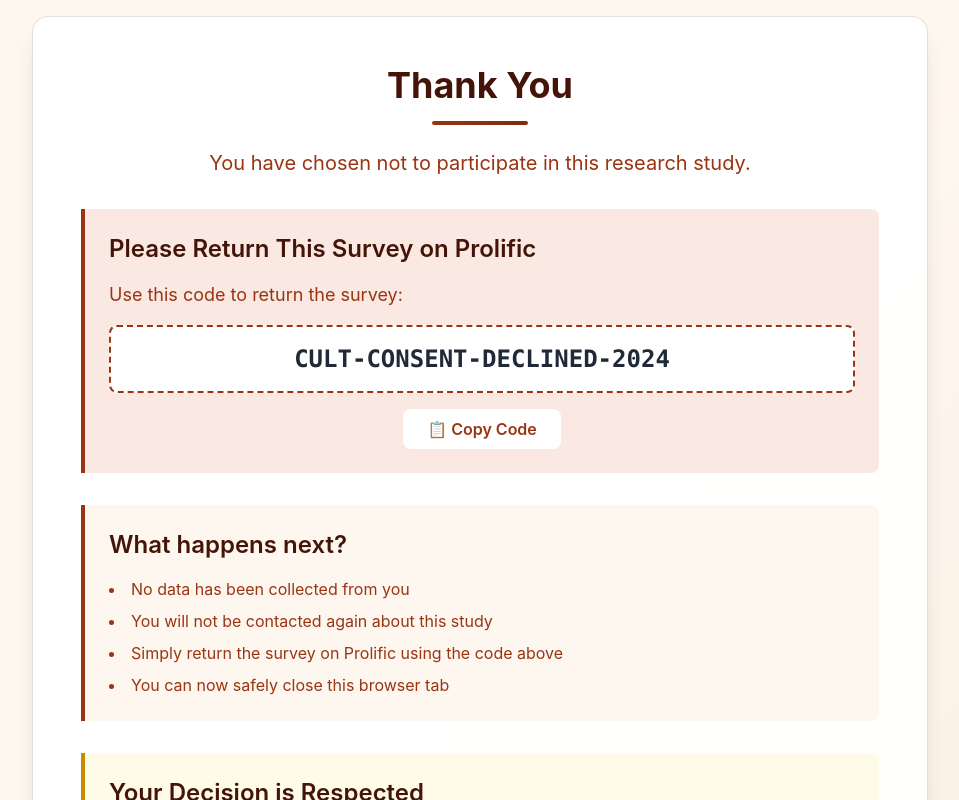
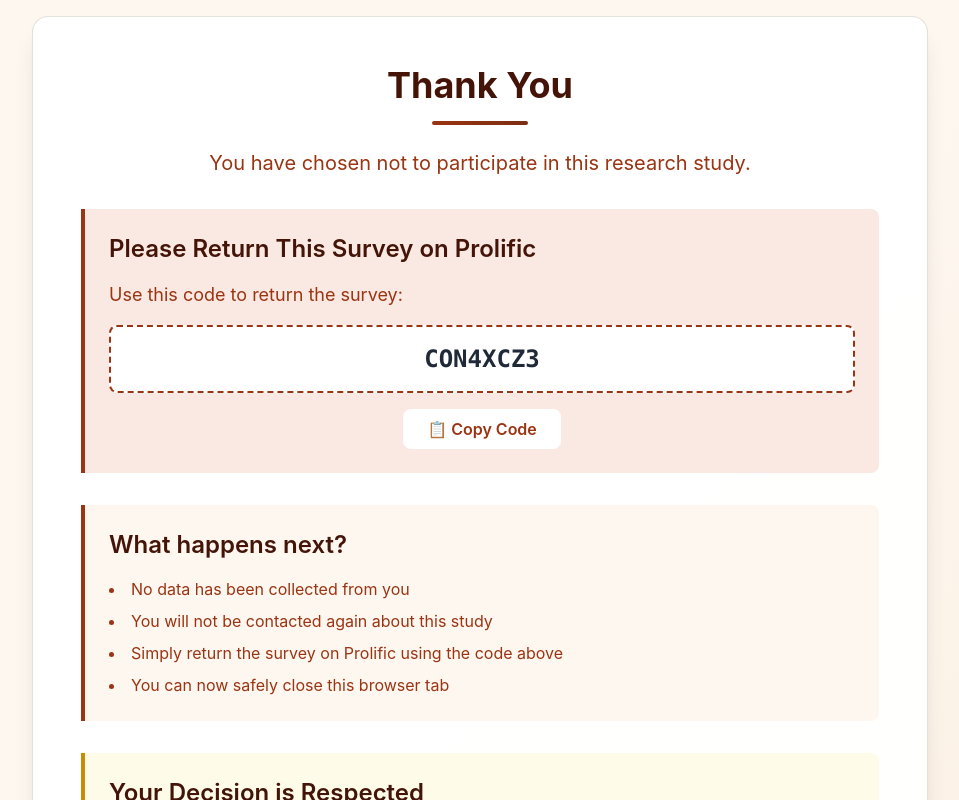
Before and after one commit to Sangmitra-06/CommonsenseFormRouted, a React (Create React App) app in the folder client/: page / in a window 1280 px wide. Both pictures are taken after a click on the button "Decline to Participate". Shown: the top 800 px of the page, without its empty margins (160-1119 px from the left). Built offline with nearby package versions, Linux system fonts and the light colour scheme; no server answers.

Commit message:
Completion code changes

```diff
--- a/client/src/components/CompletionPage.tsx
+++ b/client/src/components/CompletionPage.tsx
@@ -46,10 +46,10 @@
     const generateProlificCode = () => {
       if (isAttentionCheckFailure) {
         // Specific code for attention check failures
-        setProlificCode('C4EGKOTX');
+        setProlificCode('C1ABD5HY');
       } else {
         // Success completion code
-        setProlificCode('C1CS0YVO');
+        setProlificCode('C1PJ45RD');
       }
     };
 
--- a/client/src/components/ConsentDeclines.tsx
+++ b/client/src/components/ConsentDeclines.tsx
@@ -1,7 +1,7 @@
 import React, { useEffect } from 'react';
 
 export default function ConsentDeclined() {
-  const prolificCode = 'CULT-CONSENT-DECLINED-2024';
+  const prolificCode = 'CON4XCZ3';
 
   // Prevent refresh/back button
   useEffect(() => {
--- a/client/src/components/RegionQutaFullPage.tsx
+++ b/client/src/components/RegionQutaFullPage.tsx
@@ -1,7 +1,7 @@
 import React, { useEffect, useState } from 'react';
 
 export default function RegionQuotaFullPage() {
-  const [prolificCode] = useState('C4EGKOTX'); // Return code for quota full
+  const [prolificCode] = useState('CN1FIN8D'); // Return code for quota full
   const [copied, setCopied] = useState(false);
 
   const copyToClipboard = () => {
```
